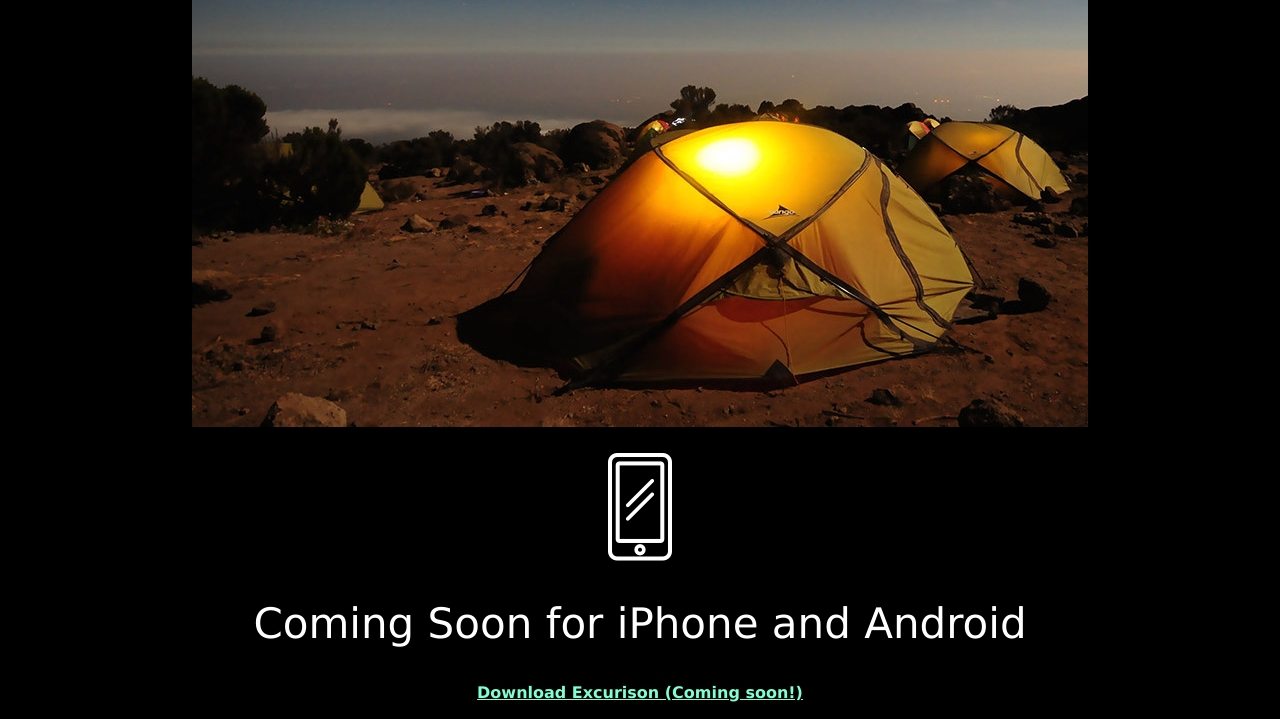
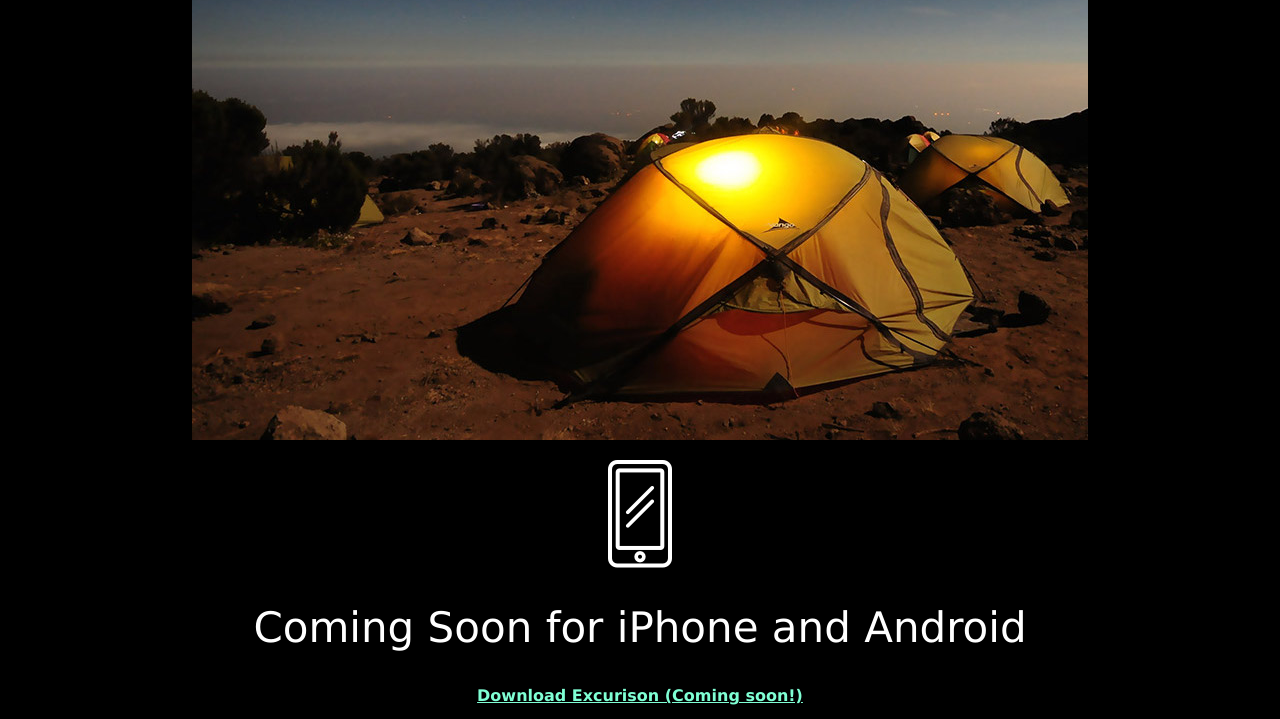
Before and after one commit to j-wright279/excursion, a plain HTML site: page index.html in a window 1280 px wide. Shown: the part 584-1303 px from the top of the page. Drawn offline with Linux system fonts and the light colour scheme.

Commit message:
Improving site semantics

```diff
--- a/index.html
+++ b/index.html
@@ -10,14 +10,27 @@
 
     <body>
         <h1>Discover hidden places in the world around you</h1>
-        <h5><a href="#">Download Excurison (Coming soon!)</a></h5>
+
+        <div class="link">
+            <a href="#">Download Excurison (Coming soon!)</a>
+        </div>
+
         <video src="resources/excursion.mov" autoplay></video>
+
         <h2>Your personal travel guide</h2>
         <p>Excursion remembers places you like, and recommends new points of interest around you.</p>
+
         <img src="resources/camp.jpg" alt="A beautiful sunset campsite.">
-        <h5><img src="resources/phone.png" alt="Phone icon."></h5>
+
+        <img src="resources/phone.png" alt="Phone icon.">
+
         <h2>Coming Soon for iPhone and Android</h2>
-        <h5><a href="#">Download Excurison (Coming soon!)</a></h5>
+
+        <div class="link">
+            <a href="#">Download Excurison (Coming soon!)</a>
+        </div>
+
         <h3>&copy; Excursion</h3>
+
     </body>
 </html>
--- a/resources/css/style.css
+++ b/resources/css/style.css
@@ -33,3 +33,12 @@ h3{
     color: gray;
     font-size: 23px;
 }
+
+.link{
+    margin-bottom:35px;
+}
+
+img{
+    display: block;
+    margin: 20px auto;
+}
```
